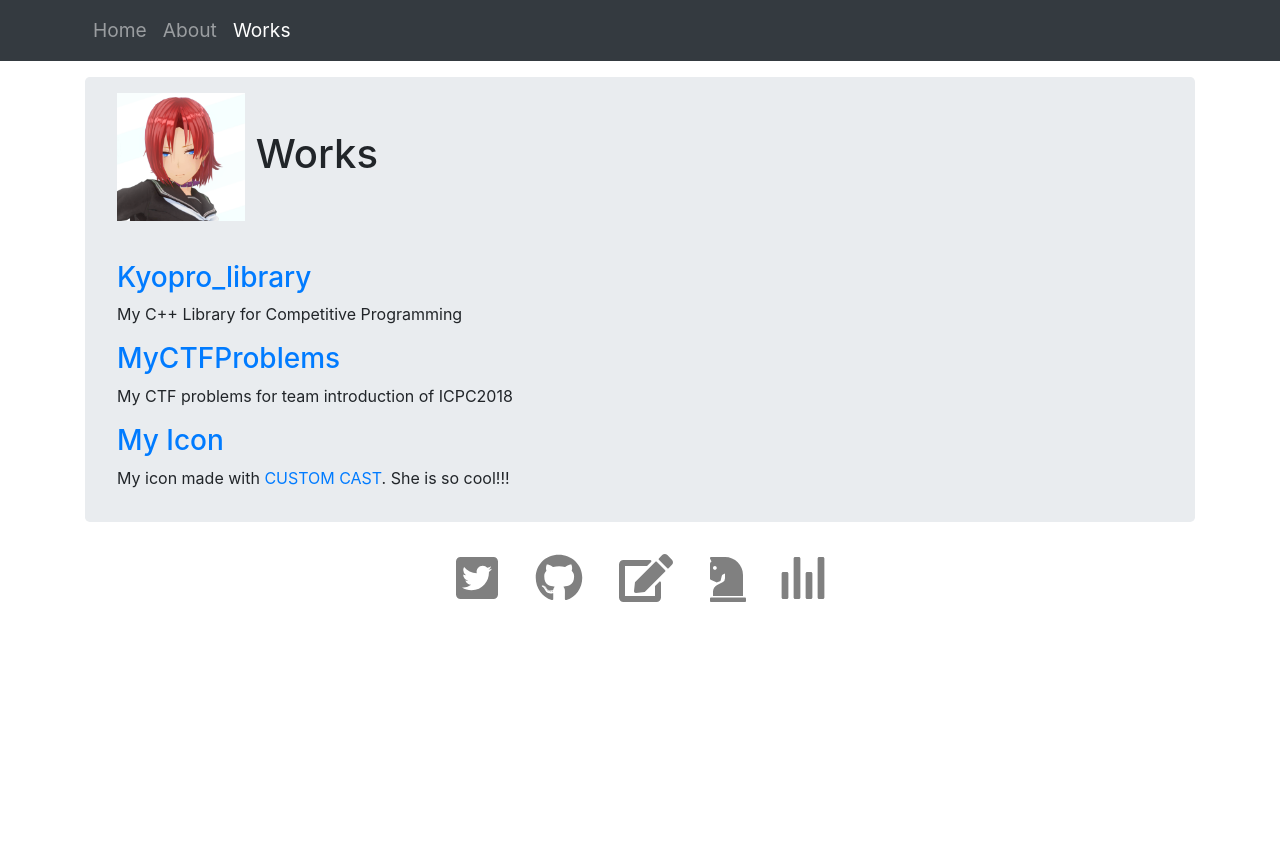
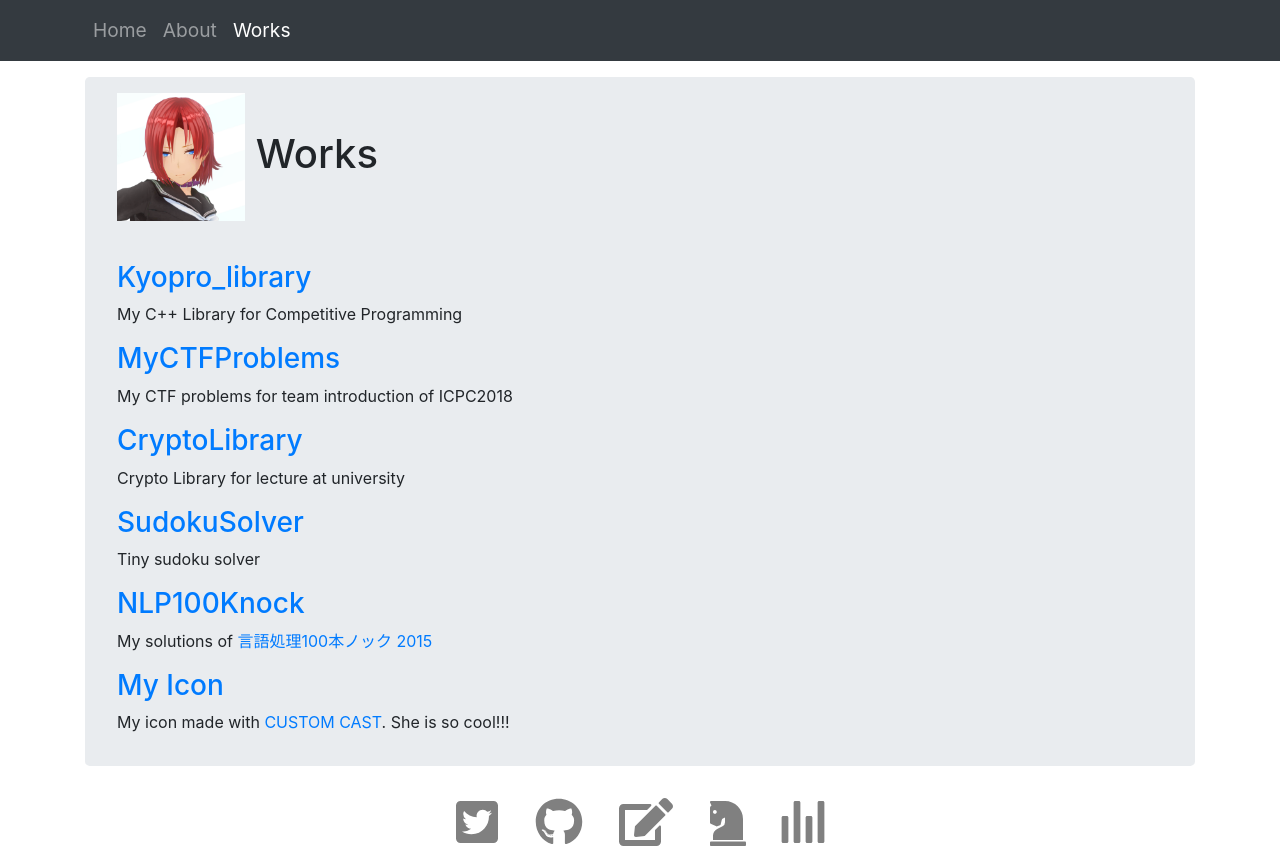
Before and after one commit to refine-P/refine-P.github.io, a plain HTML site: page works.html in a window 1280 px wide. Before the commit the page ends 800 px from the top, so only its background shows below. Drawn offline with nearby package versions, Linux system fonts and the light colour scheme.

Commit message:
[add] update Works

```diff
--- a/works.html
+++ b/works.html
@@ -32,6 +32,15 @@
                 <h3><a href="https://github.com/refine-P/MyCTFProblems" target="_blank">MyCTFProblems</a></h3>
                 <p>My CTF problems for team introduction of ICPC2018</p>
 
+                <h3><a href="https://github.com/refine-P/CryptoLibrary" target="_blank">CryptoLibrary</a></h3>
+                <p>Crypto Library for lecture at university</p>
+
+                <h3><a href="https://github.com/refine-P/SudokuSolver" target="_blank">SudokuSolver</a></h3>
+                <p>Tiny sudoku solver</p>
+
+                <h3><a href="https://github.com/refine-P/NLP100Knock" target="_blank">NLP100Knock</a></h3>
+                <p>My solutions of <a href="http://www.cl.ecei.tohoku.ac.jp/nlp100/">言語処理100本ノック 2015</a></p>
+
                 <h3><a href="https://github.com/refine-P/MyCTFProblems/raw/master/icon.zip">My Icon</a></h3>
                 <p>My icon made with <a href="http://customcast.jp/">CUSTOM CAST</a>. She is so cool!!!</p>
             </div>
```
